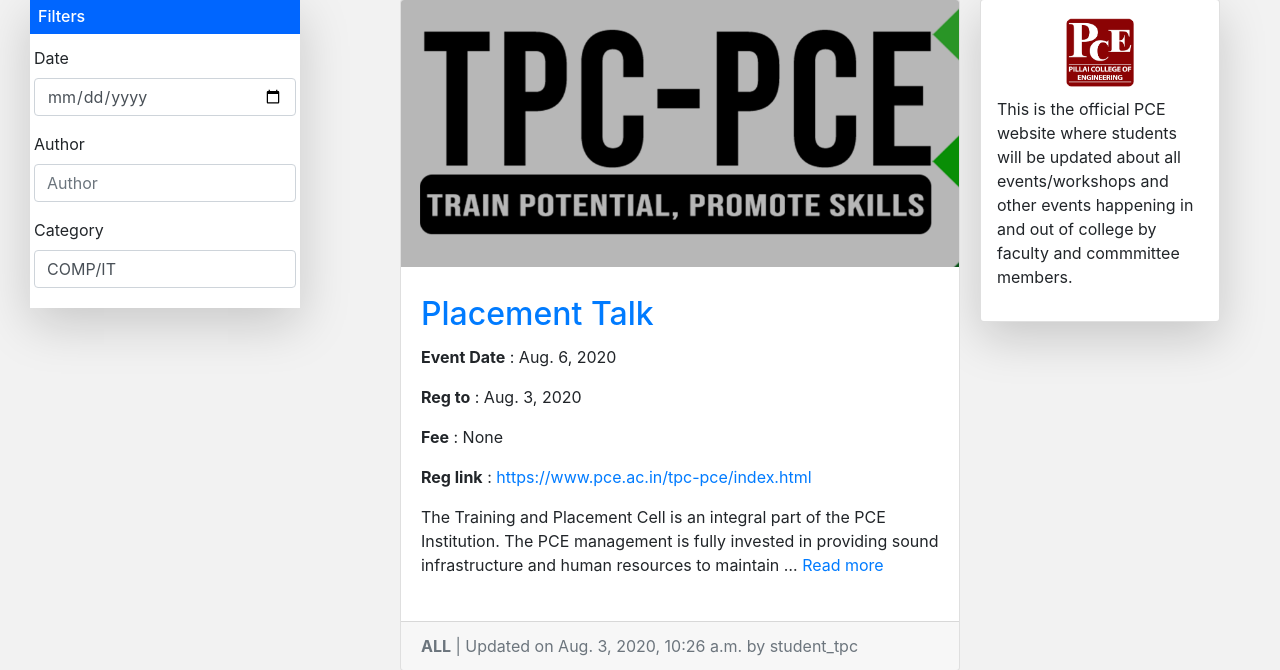
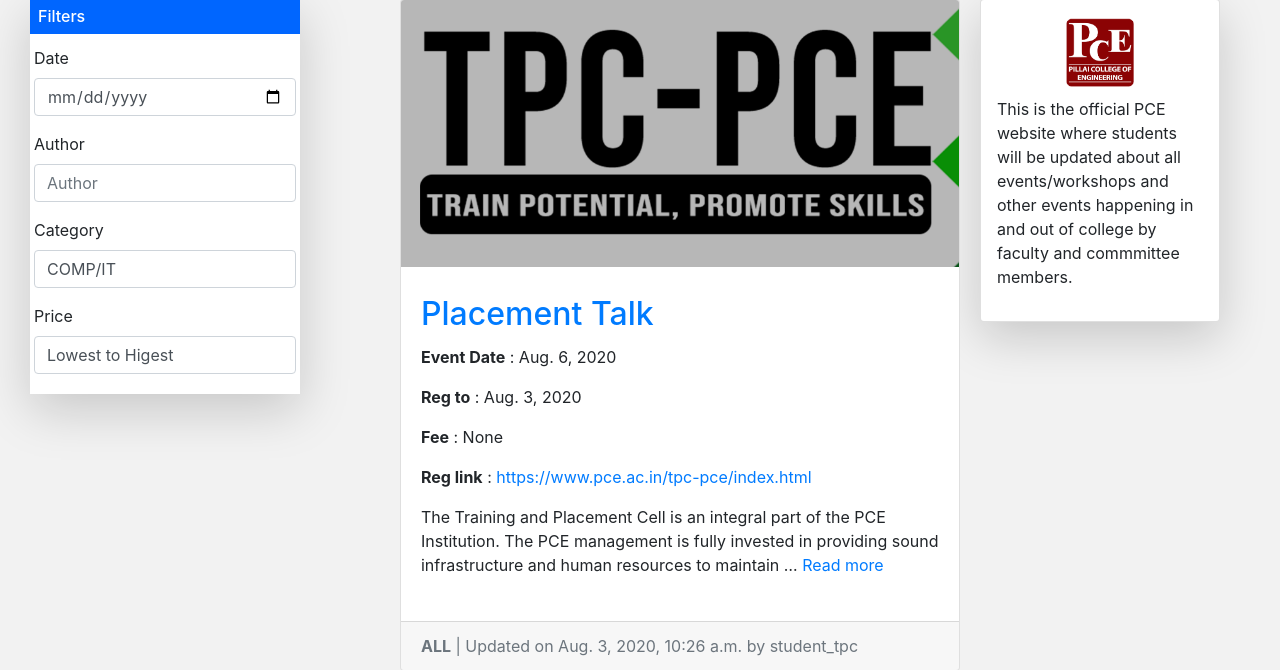
Before and after one commit to Aakarsh-verma/Django-event-app, a Django app: page /event_home/ in a window 1280 px wide. Shown: the part 96-766 px from the top of the page. Run offline with Django 3.2, Linux system fonts and the light colour scheme; data comes from the database, SQL or seed files in the repository; some libraries are stand-ins or nearby versions.

Commit message:
filter design

```diff
--- a/src/personal/templates/personal/event_home.html
+++ b/src/personal/templates/personal/event_home.html
@@ -39,6 +39,13 @@
 
 	.flex-container {
 		display: flex;
+	}
+
+	div.sticky {
+		position: -webkit-sticky;
+		/* Safari */
+		position: sticky;
+		top: 0;
 	}
 
 	#topDoor {
@@ -129,7 +136,7 @@
 	}
 </style>
 <div class="flex-container">
-	<div class="column bg-white shadow-lg" style="margin-left: 30px; margin-bottom: auto;">
+	<div class="sticky column bg-white shadow-lg" style="margin-left: 30px; margin-bottom: auto;">
 		<div class="form-group" style="background-color: #0066ff; margin-bottom: auto;">
 			<h6 class="p-2 text-white">Filters</h6>
 		</div>
@@ -154,7 +161,16 @@
 					<option value="NON-TECH">NON-TECH</option>
 				</select>
 			</div>
+
+			<div class="form-group">
+				<label for="id_category">Price</label>
+				<select class="form-control" type="search" id="id_price" name="price" placeholder="select">
+					<option value="pricel">Lowest to Higest</option>
+					<option value="priceh">Higest to Lowest</option>
+				</select>
+			</div>
 		</div>
+
 
 	</div>
 	<!-- main content -->
```
Also changed, not shown: src/personal/templates/personal/home.html (+3 -9 lines).
